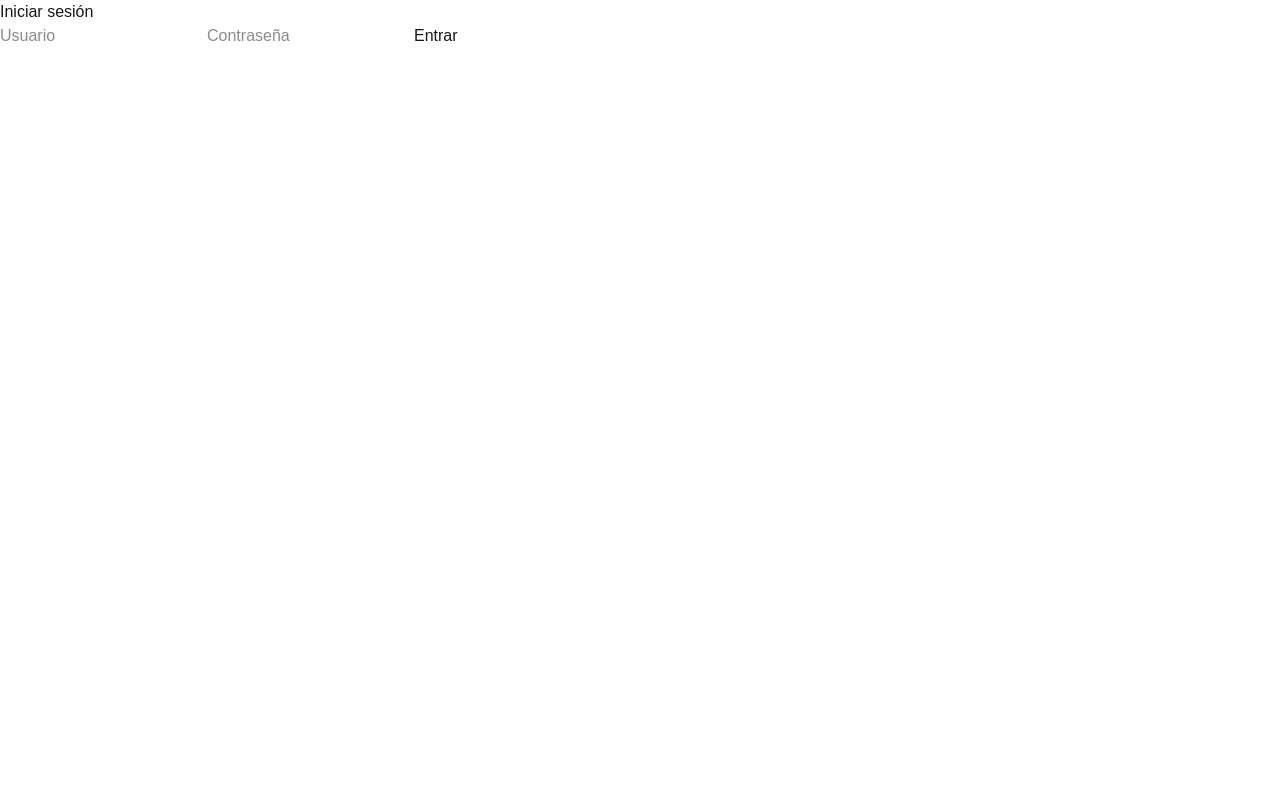
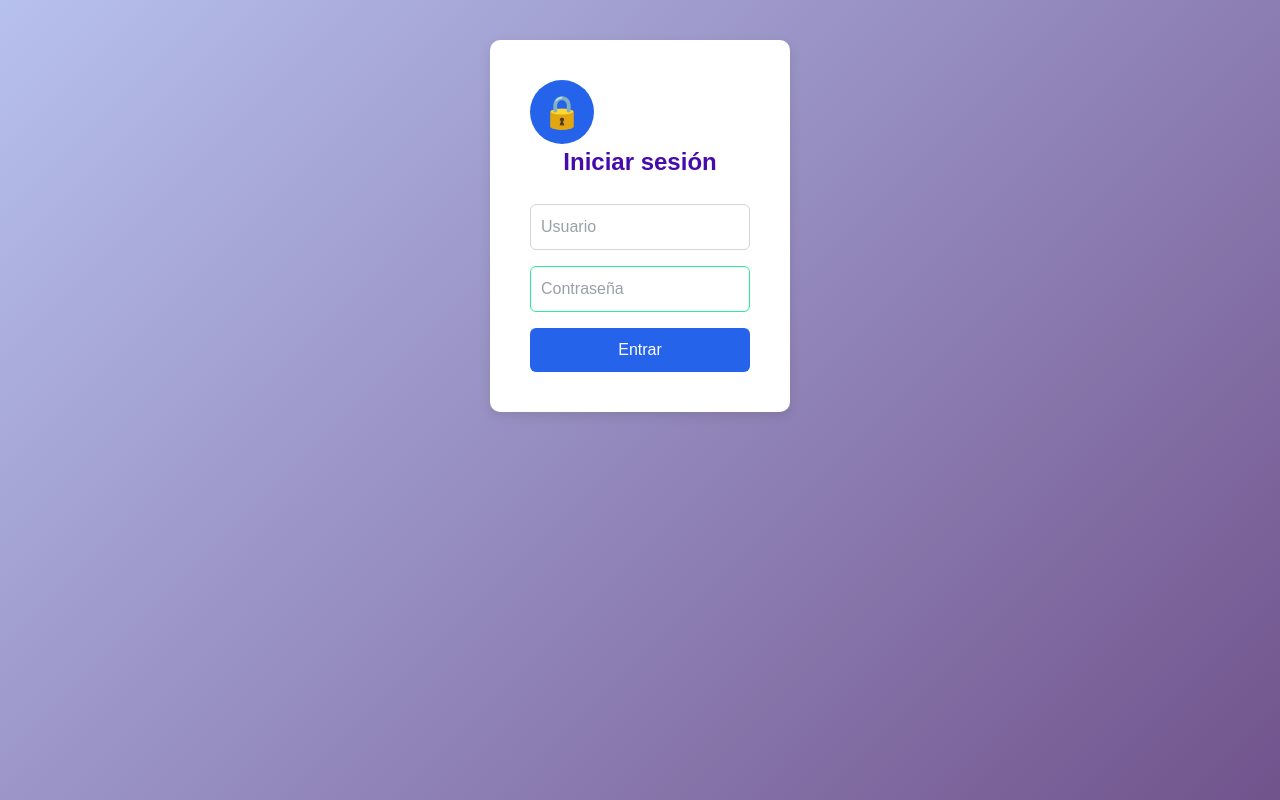
Before and after one commit to Camijw027/gestor-cursos-react, a Next.js app: page /login in a window 1280 px wide. Built offline with nearby package versions, Linux system fonts and the light colour scheme.

Commit message:
Ajustes en Login y css

```diff
--- a/app/components/CursoItem.tsx
+++ b/app/components/CursoItem.tsx
@@ -11,7 +11,8 @@ type CursoItemProps = {
   nombreEditado: string;
   setNombreEditado: (nombre: string) => void;
 };
-
+// Recibe el curso a mostrar, la lista completa de cursos y las funciones para modificar el estado de cursos y edición. Esto le permite modificar
+// el curso actual sin necesidad de manejar estados locales dentro del componente.
 export default function CursoItem({
   curso,
   cursos,
--- a/app/globals.css
+++ b/app/globals.css
@@ -45,6 +45,11 @@ body {
   font-weight: 700;
   color: #460cab;
   margin-bottom: 24px;
+  border-bottom: 2px solid #460cab;
+  padding-bottom: 16px;
+  width: 100%;
+  max-width: 600px;
+  text-align: center;
 }
 
 /* ─── Formulario agregar ─── */
@@ -151,6 +156,12 @@ body {
   max-width: 600px;
 }
 
+.curso-card:hover {
+  box-shadow: 0 4px 12px rgba(0, 0, 0, 0.15);
+  transform: translateY(-2px);
+  transition: all 0.2s ease;
+}
+
 /* ─── Nombre del curso dentro del item ─── */
 .curso-nombre {
   flex: 1;
@@ -187,8 +198,8 @@ body {
 }
 
 .btn-editar {
-  background-color: #f59e0b;
-  color: white;
+  background-color: #0f0d79;
+  color: rgb(235, 224, 224);
   border: none;
   border-radius: 6px;
   padding: 6px 12px;
@@ -208,7 +219,7 @@ body {
 
 .btn-eliminar {
   background-color: #ef4444;
-  color: white;
+  color: rgb(255, 251, 251);
   border: none;
   border-radius: 6px;
   padding: 6px 12px;
@@ -217,7 +228,7 @@ body {
 }
 
 .btn-editar:hover {
-  background-color: #d97706;
+  background-color: #0f0d79b7;
 }
 .btn-guardar:hover {
   background-color: #d97706;
@@ -238,9 +249,101 @@ body {
   padding: 6px 14px;
   font-size: 0.85rem;
   cursor: pointer;
-  margin-bottom: 16px;
+  position: fixed;
+  top: 16px;
+  right: 16px;
 }
 
 .btn-cerrar-sesion:hover {
   background-color: #dc2626;
 }
+
+/* Aca se agregan los estilos para el login, como el fondo, los margenes y los inputs de usuario y contraseña */
+
+.contenedor-login {
+  min-height: 100vh;
+  background: linear-gradient(135deg, #b7c1ee 0%, #71538c 100%);
+  display: flex;
+  flex-direction: column;
+  align-items: center;
+  padding: 40px 16px;
+}
+.login-principal {
+  background-color: #ffffff;
+  padding: 40px;
+  border-radius: 10px;
+  box-shadow: 0 4px 12px rgba(0, 0, 0, 0.1);
+  width: 100%;
+  max-width: 300px;
+  justify-content: center;
+}
+
+.login-titulo {
+  font-size: 1.5rem;
+  font-weight: 700;
+  color: #460cab;
+  margin-bottom: 24px;
+  text-align: center;
+}
+.input-usuario {
+  width: 100%;
+  padding: 10px;
+  margin-bottom: 16px;
+  border: 1px solid #d1d5db;
+  border-radius: 6px;
+  font-size: 1rem;
+  outline: none;
+  color: #374151;
+}
+.input-usuario:focus {
+  border-color: #3b82f6;
+  box-shadow: 0 0 0 2px rgba(59, 130, 246, 0.3);
+}
+
+.input-contraseña {
+  width: 100%;
+  padding: 10px;
+  margin-bottom: 16px;
+  border: 1px solid #28ee9b;
+  border-radius: 6px;
+  font-size: 1rem;
+  outline: none;
+  color: #374151;
+}
+.input-contraseña:focus {
+  border-color: #81cf0d;
+  box-shadow: 0 0 0 2px rgba(59, 130, 246, 0.3);
+}
+
+.btn-entrar {
+  background-color: #2563eb;
+  color: white;
+  border: none;
+  border-radius: 6px;
+  padding: 10px 16px;
+  font-size: 1rem;
+  cursor: pointer;
+  width: 100%;
+}
+
+.btn-entrar:hover {
+  background-color: #1d4ed8;
+}
+
+.error {
+  color: #d12121cd;
+  font-size: 0.9rem;
+  margin-bottom: 16px;
+  text-align: center;
+}
+
+.icono-login {
+  width: 64px;
+  height: 64px;
+  background-color: #2563eb;
+  border-radius: 50%;
+  display: flex;
+  align-items: center;
+  justify-content: center;
+  font-size: 32px;
+}
--- a/app/login/page.tsx
+++ b/app/login/page.tsx
@@ -28,10 +28,13 @@ export default function Login() {
   }
 
   return (
-    <div>
-      <h1>Iniciar sesión</h1>
+    <div className="contenedor-login">
+      <div className="login-principal">
+        <div className="icono-login">🔒</div>
+        <h1 className="login-titulo">Iniciar sesión</h1>
 
         <input
+          className="input-usuario"
           type="text"
           placeholder="Usuario"
           value={usuario}
@@ -39,6 +42,7 @@ export default function Login() {
         />
 
         <input
+          className="input-contraseña"
           type="password"
           placeholder="Contraseña"
           value={contrasena}
@@ -46,9 +50,12 @@ export default function Login() {
         />
 
         {/* Solo mostramos el error si el usuario intentó entrar con datos incorrectos */}
-      {error && <p>Usuario o contraseña incorrectos</p>}
+        {error && <p className="error">Usuario o contraseña incorrectos</p>}
 
-      <button onClick={manejarLogin}>Entrar</button>
+        <button className="btn-entrar" onClick={manejarLogin}>
+          Entrar
+        </button>
+      </div>
     </div>
   );
 }
```
Lines whose indentation alone changed are shown as unchanged.
